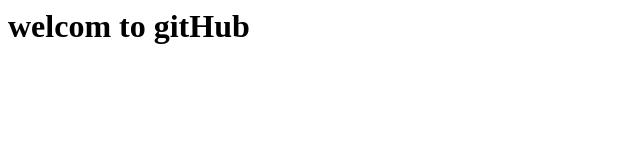
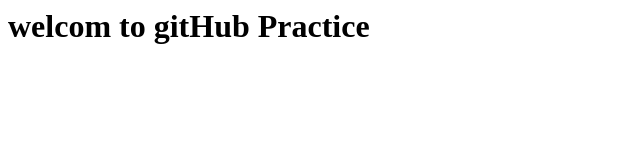
Before and after one commit to Rs43863/Git-Practice, a plain HTML site: page index.html in a window 1280 px wide. Shown: the whole page, without its empty margins (0-640 px from the left). Drawn offline with Linux system fonts and the light colour scheme.

Commit message:
Text Edited

```diff
--- a/index.html
+++ b/index.html
@@ -1 +1 @@
-<h1>welcom to gitHub</h1>
+<h1>welcom to gitHub Practice</h1>
```
